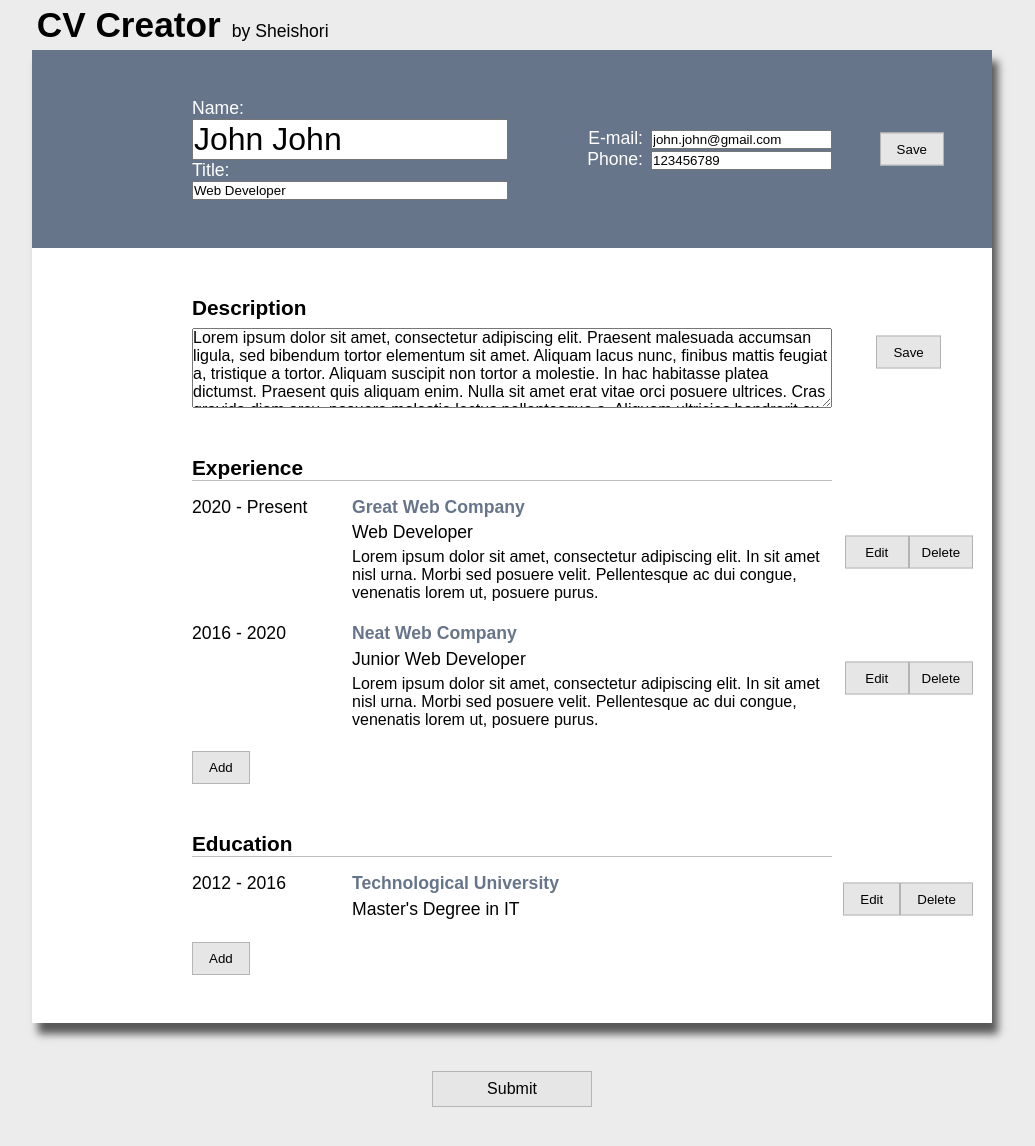
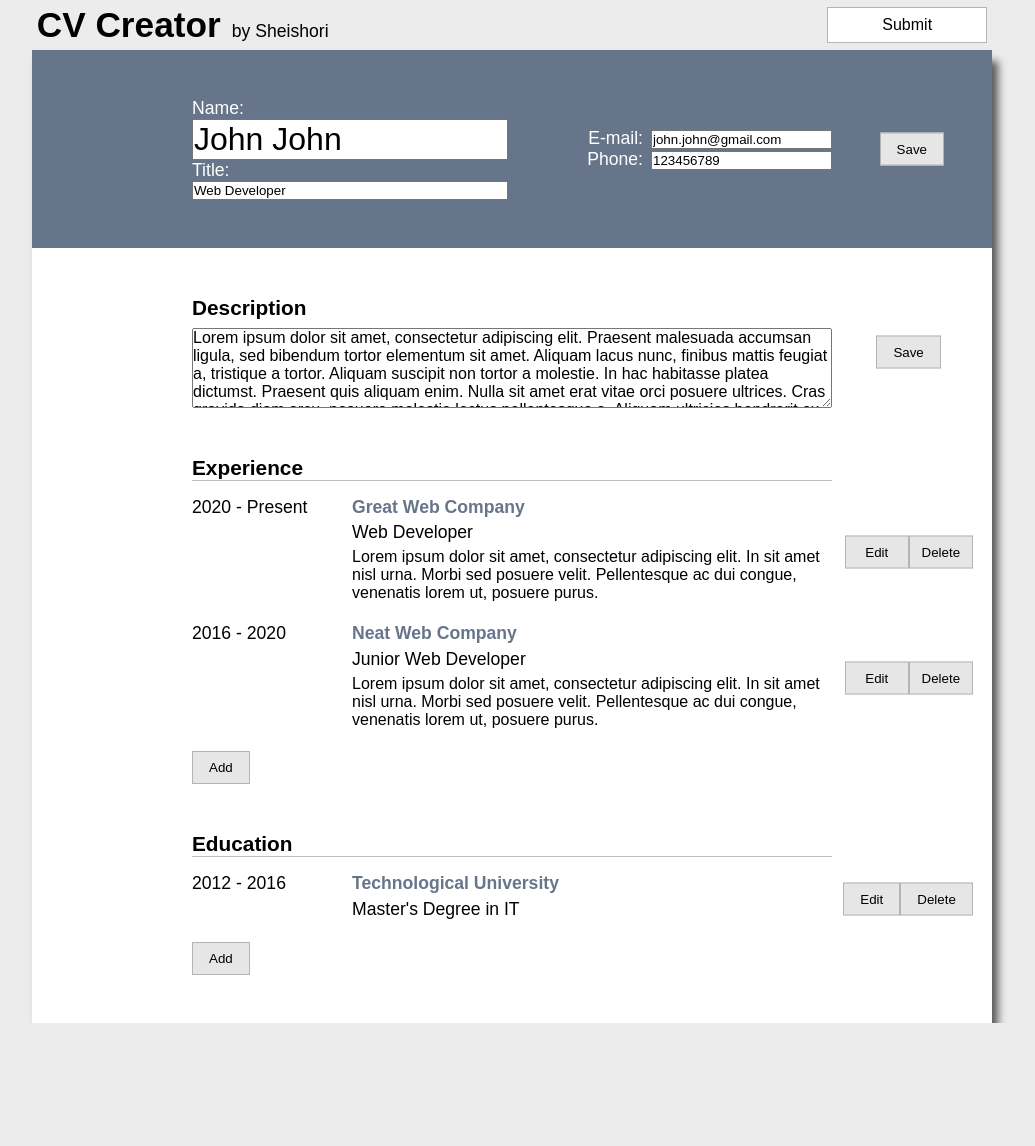
Before and after one commit to Sheishori/cv-creator, a React (Create React App) app: page / in a window 1280 px wide. Shown: the top 1146 px of the page, without its empty margins (128-1163 px from the left). After the commit the page ends 1023 px from the top, so only its background shows below. Built offline with nearby package versions, Linux system fonts and the light colour scheme.

Commit message:
Move the submit button to the top

```diff
--- a/src/App.js
+++ b/src/App.js
@@ -44,6 +44,7 @@ class App extends React.Component {
 					<div>
 						by <a href='https://github.com/Sheishori'>Sheishori</a>
 					</div>
+					{button}
 				</header>
 				<main>
 					<PersonalInfo editing={editing} />
@@ -51,7 +52,6 @@ class App extends React.Component {
 					<Experience editing={editing} />
 					<Education editing={editing} />
 				</main>
-				{button}
 			</div>
 		);
 	}
--- a/src/styles/App.css
+++ b/src/styles/App.css
@@ -63,9 +63,11 @@ h3 {
 	border-radius: 0;
 }
 
-.App > button {
-	margin: 3rem;
+.App header button {
 	width: 10rem;
 	align-self: center;
 	font-size: 1rem;
+	margin-left: auto;
+	background-color: rgb(255, 255, 255);
+	border: 0.1rem solid rgb(180, 180, 180);
 }
```
